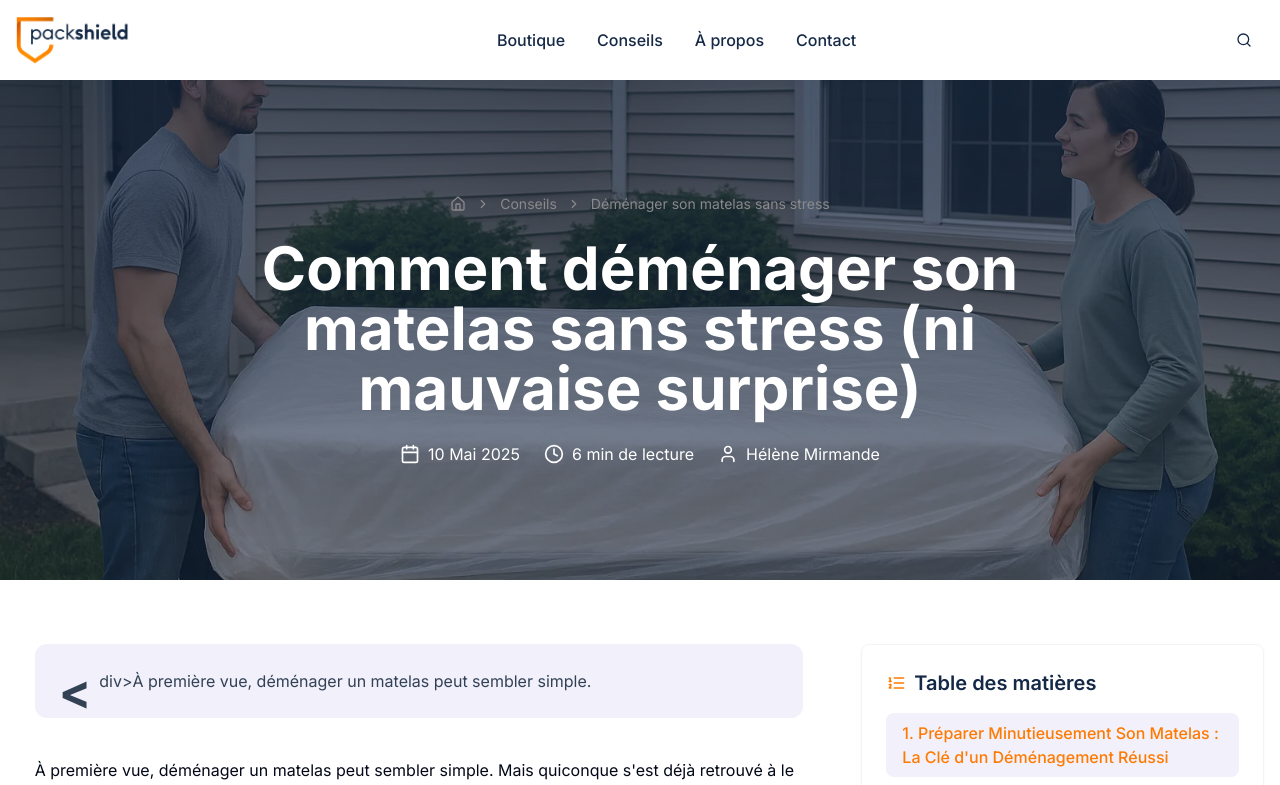
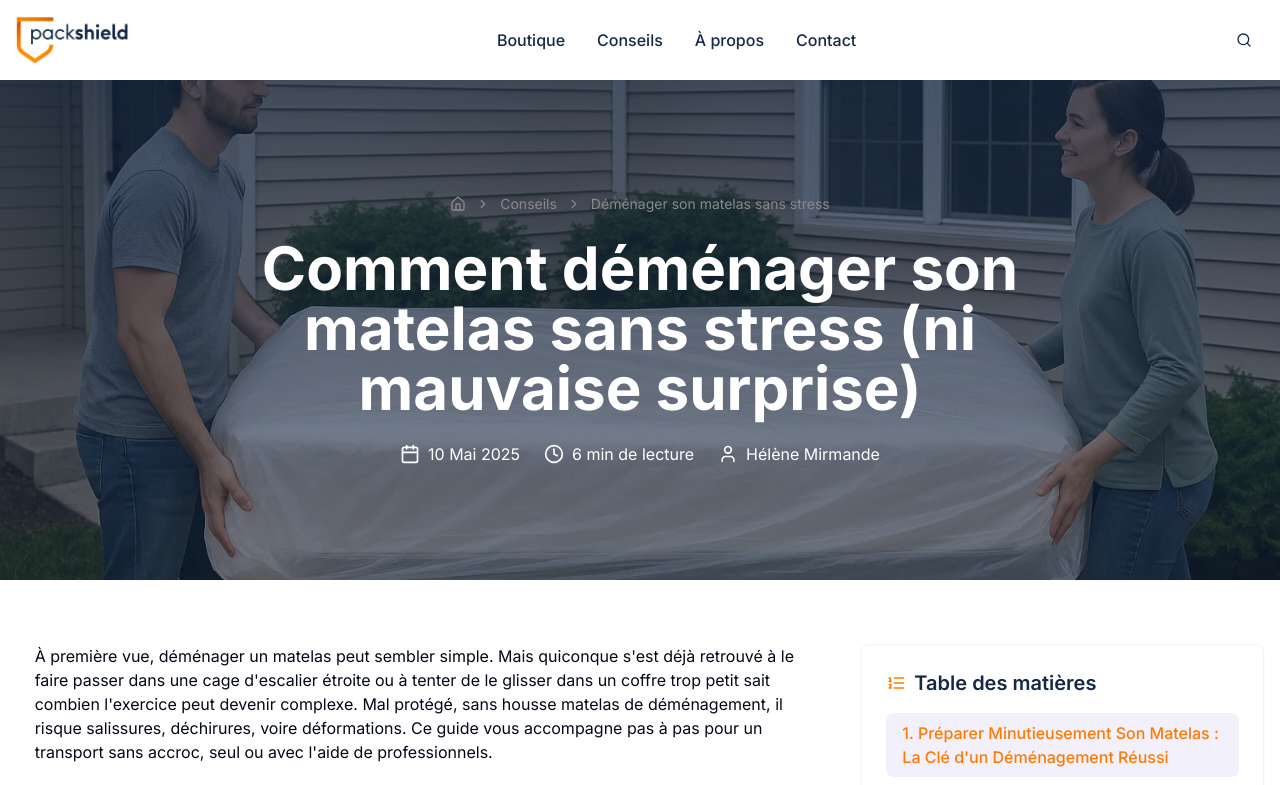
Before and after one commit to julesratier/packshield, a React (Vite) app: page /blog/transporter-matelas-efficacement in a window 1280 px wide. Shown: the top 785 px of the page. Built offline with nearby package versions, Linux system fonts and the light colour scheme.

Commit message:
Remove unnecessary element
Remove the specified `div` element from the `BlogLayout.tsx` file.

```diff
--- a/src/components/blog/BlogLayout.tsx
+++ b/src/components/blog/BlogLayout.tsx
@@ -1,4 +1,3 @@
-
 import React from 'react';
 import { Calendar, Clock, User } from 'lucide-react';
 import { Link } from 'react-router-dom';
@@ -144,11 +143,6 @@ const BlogLayout: React.FC<BlogPostProps> = ({
           <main className="lg:w-2/3">
             {/* Article */}
             <article className="prose prose-lg max-w-3xl mx-auto">
-              <div className="bg-packshield-lightGrey p-6 rounded-xl mb-10">
-                <div className="text-slate-700 leading-relaxed first-letter:text-5xl first-letter:font-bold first-letter:float-left first-letter:mr-2">
-                  {content.split('.')[0]}.
-                </div>
-              </div>
 
               <div
                 className="blog-content"
```
